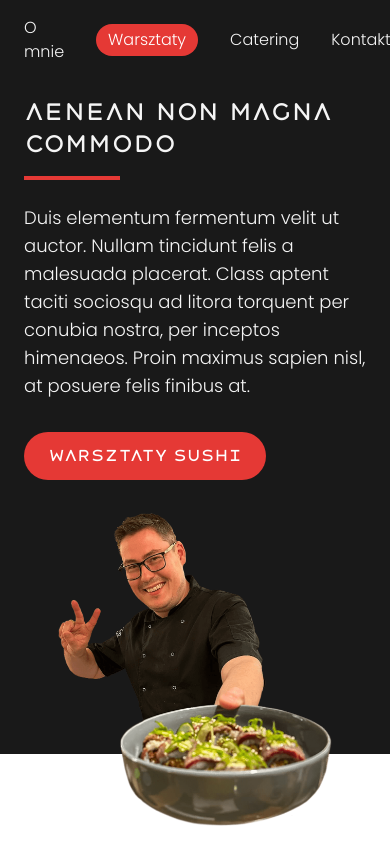
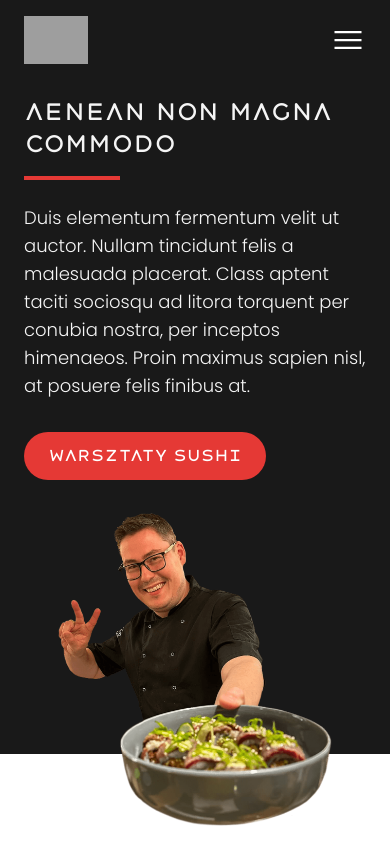
Before and after one commit to lukaszdzielo/marcin-podlinski, a Nuxt app: page / in a window 390 px wide. Shown: the top 844 px of the page. Built offline with nearby package versions, Linux system fonts and the light colour scheme; grey boxes are pictures that could not be loaded.

Commit message:
nav update

```diff
--- a/components/App-Header.vue
+++ b/components/App-Header.vue
@@ -2,8 +2,11 @@
 export default {
    data() {
       return {
+         viewport: '',
+         openCloseBreakpoint: 992,
+         showNav: false,
          logo: {
-            path: '',
+            path: 'https://placeholderjs.com/120x60',
             url: '#',
          },
          nav: [
@@ -27,6 +30,25 @@ export default {
          ]
       };
    },
+   mounted() {
+
+      this.viewport = (window.innerWidth >= this.openCloseBreakpoint) ? 'desktop' : 'mobile';
+
+      const observer = new ResizeObserver(entries => {
+         for (const entry of entries) {
+            if ((entry.contentRect.width >= this.openCloseBreakpoint) && (this.viewport === 'mobile')) {
+               this.viewport = 'desktop';
+               this.showNav = 1;
+
+            } else if ((entry.contentRect.width < this.openCloseBreakpoint) && (this.viewport === 'desktop')) {
+               this.viewport = 'mobile';
+               this.showNav = 0;
+            }
+         }
+      });
+
+      observer.observe(document.body);
+   },
 }
 
 </script>
@@ -36,13 +58,32 @@ export default {
    top-0 inset-x-0
    z-20 py-4
    bg-gray-900 text-gray-100">
-      <nav class="container flex justify-between items-center">
-         <a :href="logo.url" class="logo h-[48px]">
-            <img src="https://placeholderjs.com/120x60" alt="Logo" class="size-full">
+      <nav class="relative container flex flex-wrap justify-between items-center">
+         <a :href="logo.url" class="logo h-[48px]" @click="showNav = 0">
+            <img :src="logo.path" alt="Logo" class="size-full">
          </a>
-         <ul class="flex gap-8 items-center">
+         <button @click="showNav = !showNav" class="lg:hidden">
+            <svg v-show="!showNav" xmlns="http://www.w3.org/2000/svg" height="36px" viewBox="0 -960 960 960"
+               width="36px" fill="#ffffff">
+               <path d="M120-240v-60h720v60H120Zm0-210v-60h720v60H120Zm0-210v-60h720v60H120Z" />
+            </svg>
+            <svg v-show="showNav" xmlns="http://www.w3.org/2000/svg" height="36px" viewBox="0 -960 960 960" width="36px"
+               fill="#ffffff">
+               <path
+                  d="M480-429 316-265q-11 11-25 10.5T266-266q-11-11-11-25.5t11-25.5l163-163-164-164q-11-11-10.5-25.5T266-695q11-11 25.5-11t25.5 11l163 164 164-164q11-11 25.5-11t25.5 11q11 11 11 25.5T695-644L531-480l164 164q11 11 11 25t-11 25q-11 11-25.5 11T644-266L480-429Z" />
+            </svg>
+         </button>
+         <ul v-show="showNav" class="absolute lg:static
+         top-full inset-x-0
+         flex flex-col lg:flex-row
+         gap-y-4 gap-x-8
+         items-center
+         mt-4 lg:mt-0
+         py-6 lg:py-0
+         w-full lg:w-auto
+         bg-gray-900">
             <li v-for="item of nav">
-               <a :href="item.url" :class="item.class">{{ item.text }}</a>
+               <a :href="item.url" :class="item.class" @click="showNav = 0">{{ item.text }}</a>
             </li>
          </ul>
       </nav>
--- a/components/Star-Rating.vue
+++ b/components/Star-Rating.vue
@@ -22,7 +22,6 @@ export default {
             return Math.round(this.rating);
         },
         getMax() {
-            console.log('getMax');
             return this.showEmpty ? this.max : Math.round(this.rating);
         },
     },
```
Also changed, not shown: components/Section-Gallery.vue (+0 -13 lines).
